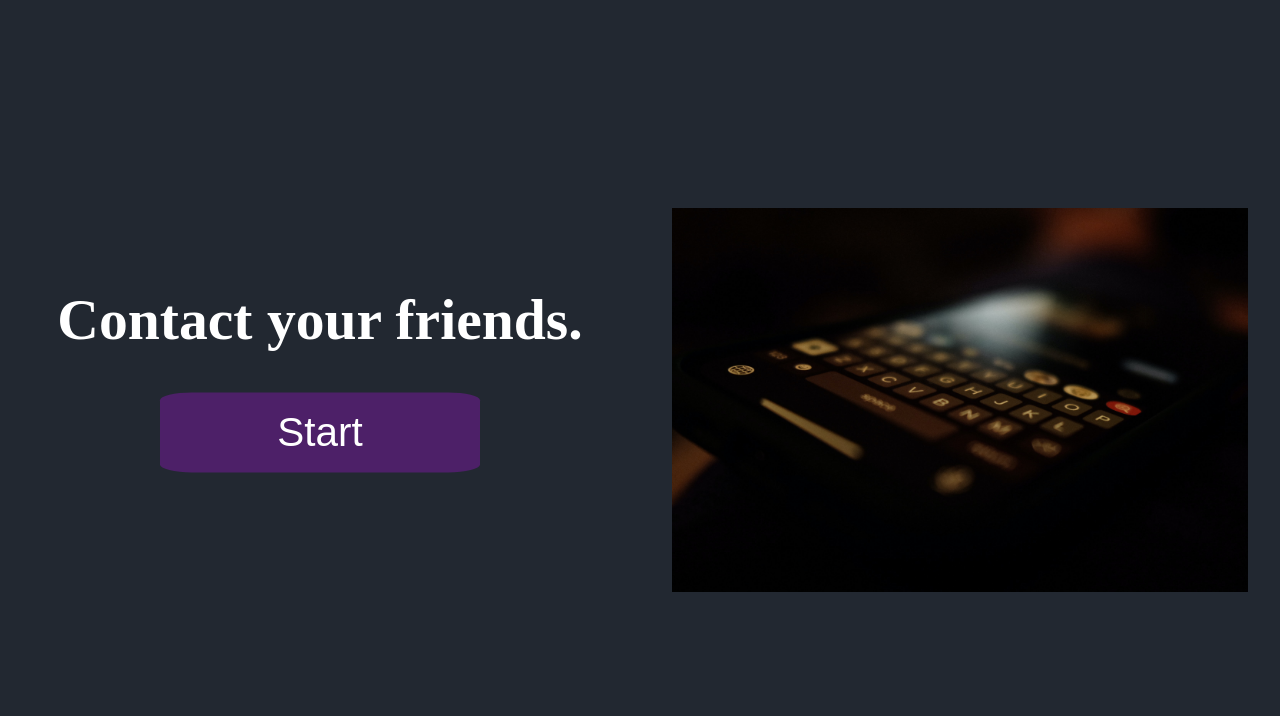
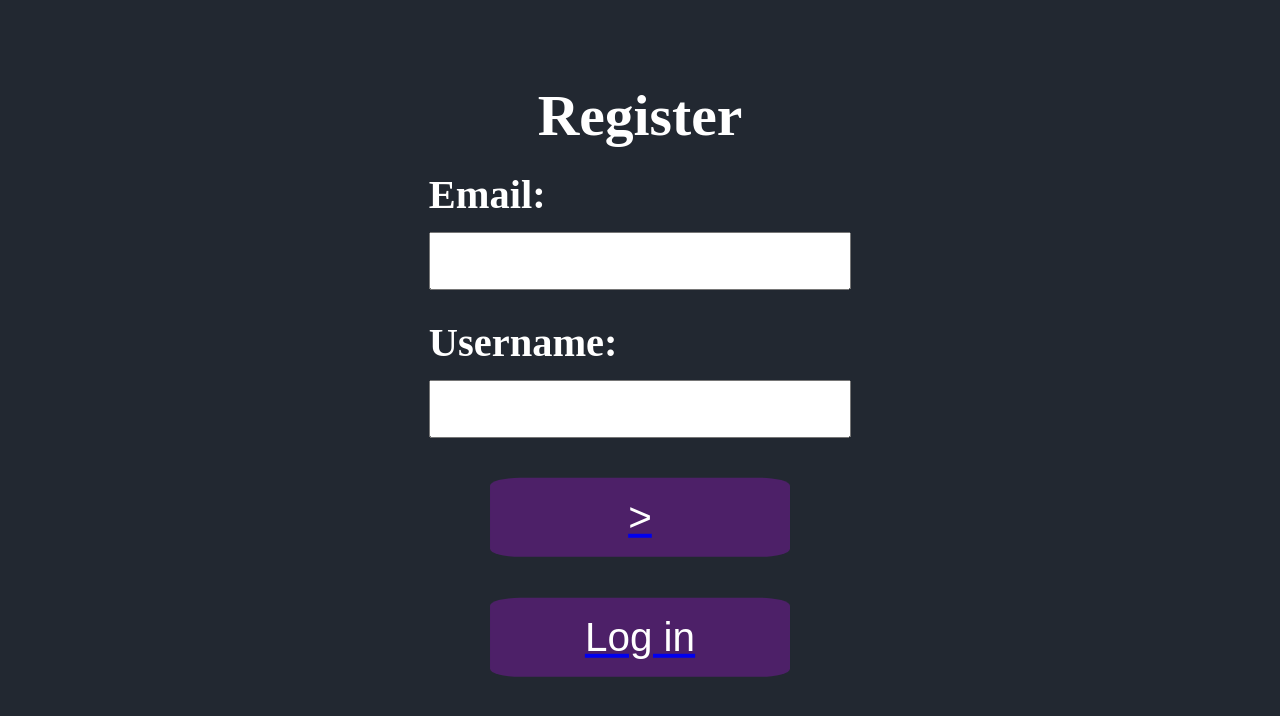
Before and after one commit to xodix/messenger-project, a React (Create React App) app in the folder client/: page /register1 in a window 1280 px wide. Shown: the top 716 px of the page. Built offline with nearby package versions, Linux system fonts and the light colour scheme.

Commit message:
react routing 📶

```diff
--- a/client/package.json
+++ b/client/package.json
@@ -8,9 +8,11 @@
     "@testing-library/user-event": "^12.1.10",
     "@types/react": "^16.9.55",
     "@types/react-dom": "^16.9.9",
+    "@types/react-router-dom": "^5.1.6",
     "node-sass": "^4.14.1",
     "react": "^17.0.1",
     "react-dom": "^17.0.1",
+    "react-router-dom": "^5.2.0",
     "react-scripts": "4.0.0",
     "web-vitals": "^0.2.4"
   },
--- a/client/src/App.tsx
+++ b/client/src/App.tsx
@@ -1,14 +1,24 @@
 import React from 'react';
+import { BrowserRouter as Router, Switch, Route } from 'react-router-dom';
+
 import Info from './pages/info/Info';
-// import Login from './pages/login/Login';
-// import Register1 from './pages/register/Register1';
-// import Register2 from './pages/register/Register2';
+import Login from './pages/login/Login';
+import Register1 from './pages/register/Register1';
+import Register2 from './pages/register/Register2';
+
+import './main.scss';
 
 function App() {
   return (
-    <div className="App">
-      <Info />
-    </div>
+    <Router>
+      <Switch>
+        <Route path="/" exact component={Info} />
+        <Route path="/about" component={Info} />
+        <Route path="/login" component={Login} />
+        <Route path="/register1" component={Register1} />
+        <Route path="/register2" component={Register2} />
+      </Switch>
+    </Router>
   );
 }
 
--- /dev/null
+++ b/client/src/main.scss
@@ -0,0 +1,21 @@
+$main-bg: #222831;
+$secondary-bg: #4D2068;
+$main-color: white;
+
+body {
+  background: $main-bg;
+  color: $main-color;
+  font-size: 1.8vh;
+  margin: 0;
+}
+
+form {
+  margin: auto;
+  width: 33%;
+  padding: 2em;
+  font-weight: bold;
+  position: absolute;
+  top: 50%;
+  left: 50%;
+  transform: translate(-50%, -50%);
+}
--- a/client/src/pages/info/Info.tsx
+++ b/client/src/pages/info/Info.tsx
@@ -3,6 +3,7 @@ import './style/info.scss';
 import slider1 from './style/img/slider1.jpg';
 import slider2 from './style/img/slider2.jpg';
 import slider3 from './style/img/slider3.jpg';
+import { Link } from 'react-router-dom';
 
 interface state {
   slide: string,
@@ -55,10 +56,12 @@ export default class Info extends React.Component {
       <div className="container">
         <div className="half">
           <header>Contact your friends.</header>
-          <button>Start</button>
+          <Link to="/login">
+            <button>Start</button>
+          </Link>
         </div>
         <div className="half">
-          <img src={this.state.slide} alt="slider" className="fade-in" />
+          <div className="fade-in" id="slider" style={{ background: `url(${this.state.slide})` }}></div>
         </div>
       </div>
     )
--- a/client/src/pages/info/style/info.scss
+++ b/client/src/pages/info/style/info.scss
@@ -1,20 +1,12 @@
 $main-bg: #222831;
 $secondary-bg: #4D2068;
 $main-color: white;
-
-body {
-  background: $main-bg;
-  color: $main-color;
-  font-size: 1.8vh;
-  margin: 0;
-}
 
 .container {
   position: relative;
   display: flex;
   height: 100vh;
 }
-
 
 header {
   text-align: center;
@@ -47,7 +39,7 @@ button {
   height: max-content;
 }
 
-img {
+#slider {
   width: 90%;
   margin: auto;
   display: block;
@@ -59,11 +51,13 @@ img {
     width: 100%;
     height: 100vh;
     overflow: hidden;
-    img {
+
+    #slider {
       height: 100vh;
       width: auto;
     }
   }
+
   .half:nth-child(1) {
     position: absolute;
     top: 50%;
--- a/client/src/pages/login/Login.tsx
+++ b/client/src/pages/login/Login.tsx
@@ -1,5 +1,6 @@
 import React from 'react';
 import './style/login.scss';
+import { Link } from 'react-router-dom';
 
 export default class Login extends React.Component {
   render() {
@@ -7,11 +8,13 @@ export default class Login extends React.Component {
       <form method="POST" action="/a/login">
         <header>Log in</header>
         <label>Login:</label>
-        <input type="text" name="userName"/>
+        <input type="text" name="userName" />
         <label>Password:</label>
-        <input type="password" name="password"/>
+        <input type="password" name="password" />
         <button type="submit">Log in</button>
-        <button type="button">Register</button>
+        <Link to="/register1">
+          <button type="button">Register</button>
+        </Link>
       </form>
     )
   }
--- a/client/src/pages/login/style/login.scss
+++ b/client/src/pages/login/style/login.scss
@@ -1,23 +1,6 @@
 $main-bg: #222831;
 $secondary-bg: #4D2068;
 $main-color: white;
-
-body {
-  background: $main-bg;
-  color: $main-color;
-  font-size: 1.8vh;
-}
-
-form {
-  margin: auto;
-  width: 33%;
-  padding: 2em;
-  font-weight: bold;
-  position: absolute;
-  top: 50%;
-  left: 50%;
-  transform: translate(-50%, -50%);
-}
 
 input {
   display: block;
@@ -28,6 +11,7 @@ input {
   margin-bottom: 1em;
   font-size: 2em;
 }
+
 input:focus {
   border: .2em solid $secondary-bg;
 }
@@ -62,11 +46,13 @@ button {
     width: 50%;
   }
 }
+
 @media (max-width: 768px) {
   form {
     width: 80%;
   }
 }
+
 @media (max-width: 450px) {
   form {
     width: 95%;
--- a/client/src/pages/register/Register1.tsx
+++ b/client/src/pages/register/Register1.tsx
@@ -1,5 +1,6 @@
 import React from 'react';
 import './style/register.scss';
+import { Link } from 'react-router-dom';
 
 interface state {
   email: string,
@@ -42,15 +43,19 @@ export default class Register1 extends React.Component {
 
   render() {
     return (
-      <form method="POST" action="/a/login">
+      <form method="POST" action="/u/login">
         <header>Register</header>
         <div id="err">{this.state.err}</div>
         <label>Email:</label>
         <input type="email" onChange={this.handleChange} onBlur={this.handleBlur} maxLength={100} name="email" />
         <label>Username:</label>
         <input type="text" onChange={this.handleChange} maxLength={30} minLength={3} name="userName" />
-        <button type="submit">&gt;</button>
-        <button type="button">Log in</button>
+        <Link to="/register2">
+          <button type="submit">&gt;</button>
+        </Link>
+        <Link to="/login">
+          <button type="button">Log in</button>
+        </Link>
       </form>
     )
   }
--- a/client/src/pages/register/Register2.tsx
+++ b/client/src/pages/register/Register2.tsx
@@ -1,4 +1,5 @@
 import React from 'react';
+import { Link } from 'react-router-dom';
 import './style/register.scss';
 
 interface state {
@@ -49,7 +50,9 @@ export default class Register2 extends React.Component {
         <label>Repeat password:</label>
         <input type="password" name="repeat" onChange={this.handleChange} onBlur={this.handleBlur} maxLength={30} minLength={8} value={this.state.repeat} />
         <button type="submit" disabled={!!this.state.err}>Register</button>
-        <button type="button">&lt;</button>
+        <Link to="/register1">
+          <button type="button">&lt;</button>
+        </Link>
       </form>
     )
   }
--- a/client/src/pages/register/style/register.scss
+++ b/client/src/pages/register/style/register.scss
@@ -1,22 +1,6 @@
 $main-bg: #222831;
 $secondary-bg: #4D2068;
 $main-color: white;
-
-body {
-  background: $main-bg;
-  color: $main-color;
-  font-size: 1.8vh;
-}
-
-form {
-  margin: auto;
-  width: 33%;
-  padding: 2em;
-  position: absolute;
-  top: 50%;
-  left: 50%;
-  transform: translate(-50%, -50%);
-}
 
 input {
   display: block;
@@ -27,6 +11,7 @@ input {
   margin-bottom: 1em;
   font-size: 2em;
 }
+
 input:focus {
   border: .2em solid $secondary-bg;
 }
@@ -62,11 +47,13 @@ button {
     width: 50%;
   }
 }
+
 @media (max-width: 768px) {
   form {
     width: 80%;
   }
 }
+
 @media (max-width: 450px) {
   form {
     width: 95%;
```
Also changed, not shown: client/public/index.html (+4 -4 lines), client/tsconfig.json (line endings or trailing spaces), 1 other file (tests, documents, lock files or other folders).
